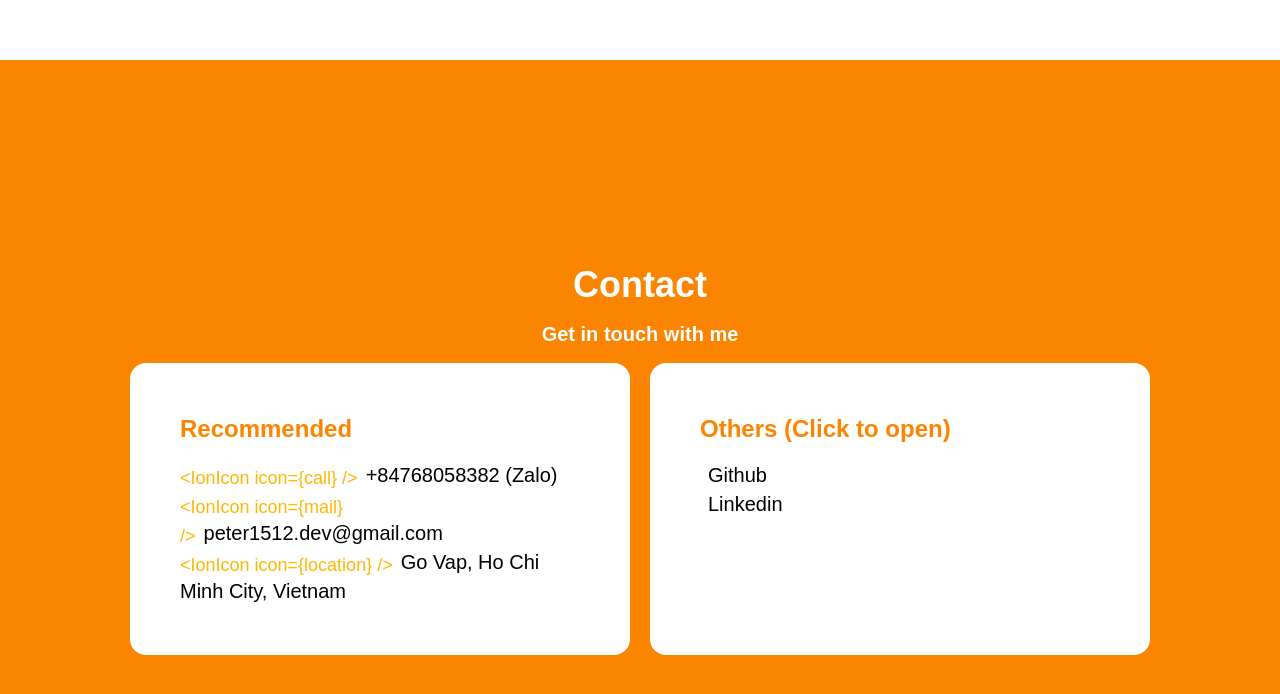
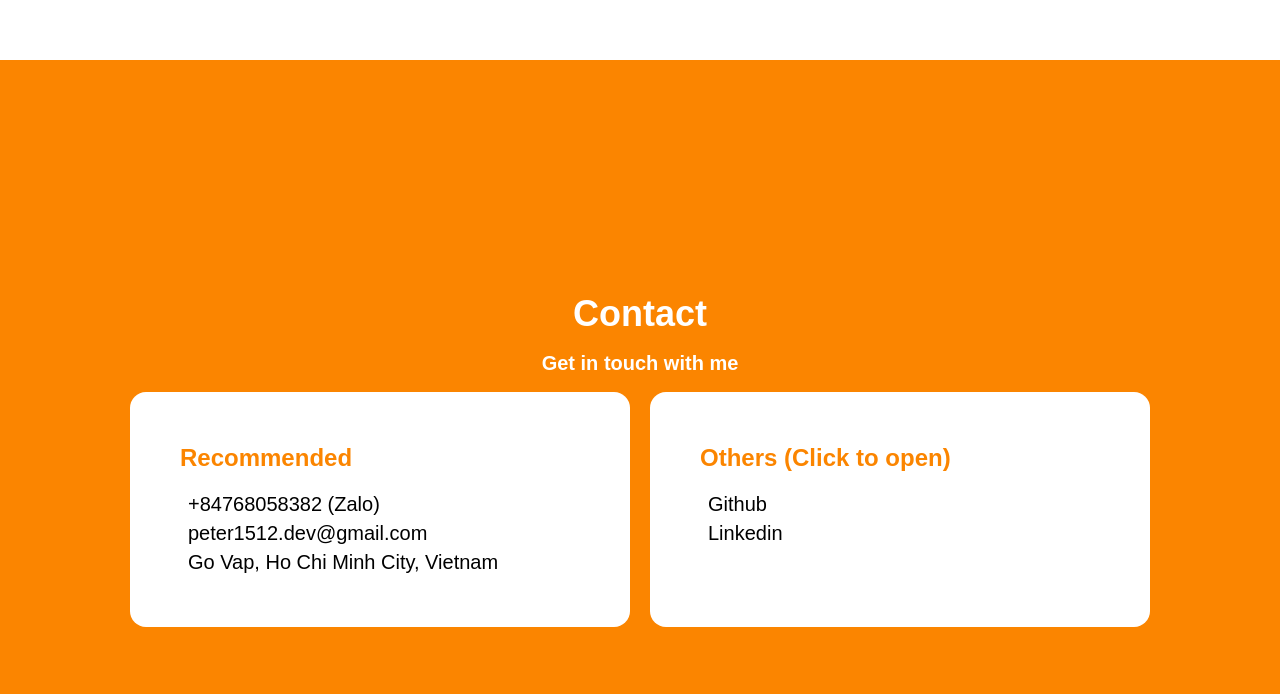
Before and after one commit to Pet3r1512/Portfolio2.0, a React (Create React App) app: page / in a window 1280 px wide. Shown: the part 4785-5479 px from the top of the page. Built offline with nearby package versions, Linux system fonts and the light colour scheme.

Commit message:
Update Contact.js

```diff
--- a/src/components/Contact.js
+++ b/src/components/Contact.js
@@ -1,4 +1,4 @@
-import { call, mail, location, logoGithub, logoLinkedin } from 'ionicons/icons';
+import { FontAwesomeIcon } from "@fortawesome/react-fontawesome";
 
 export default function Contact() {
   const contactList = contactItem.map((item) => {
@@ -51,7 +51,7 @@ function ContactBox(props) {
   return (
     <p className="md:text-xl font-medium">
       <span className="text-yellow text-lg relative top-[2px] mr-2">
-      {props.icon}
+        <FontAwesomeIcon icon={props.icon} />
       </span>
       {props.desc}
     </p>
@@ -74,17 +74,17 @@ function OthersList(props) {
 const contactItem = [
   {
     name: "call",
-    icon: "<IonIcon icon={call} />",
+    icon: "phoneFlip",
     desc: "+84768058382 (Zalo)",
   },
   {
     name: "email",
-    icon: "<IonIcon icon={mail} />",
+    icon: "evelope",
     desc: "peter1512.dev@gmail.com",
   },
   {
     name: "location",
-    icon: "<IonIcon icon={location} />",
+    icon: "locationPin",
     desc: "Go Vap, Ho Chi Minh City, Vietnam",
   },
 ];
@@ -92,13 +92,13 @@ const contactItem = [
 const othersItem = [
   {
     name: "github",
-    icon: "<IonIcon icon={logoGithub} />b",
+    icon: "github",
     desc: "Github",
     href: "https://github.com/Pet3r1512",
   },
   {
     name: "linkedin",
-    icon: "<IonIcon icon={logoLinkedin} />",
+    icon: "linkedin",
     desc: "Linkedin",
     href: "https://www.linkedin.com/in/peter-pham-6b02a2229/",
   },
```
